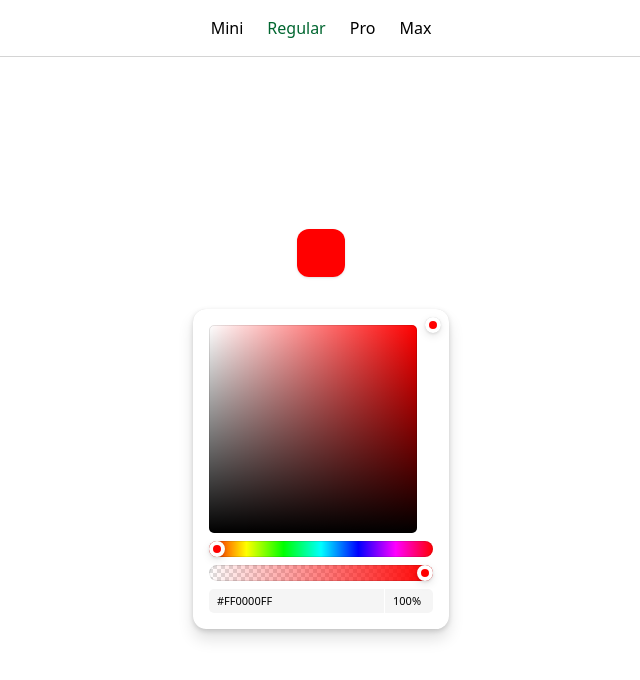
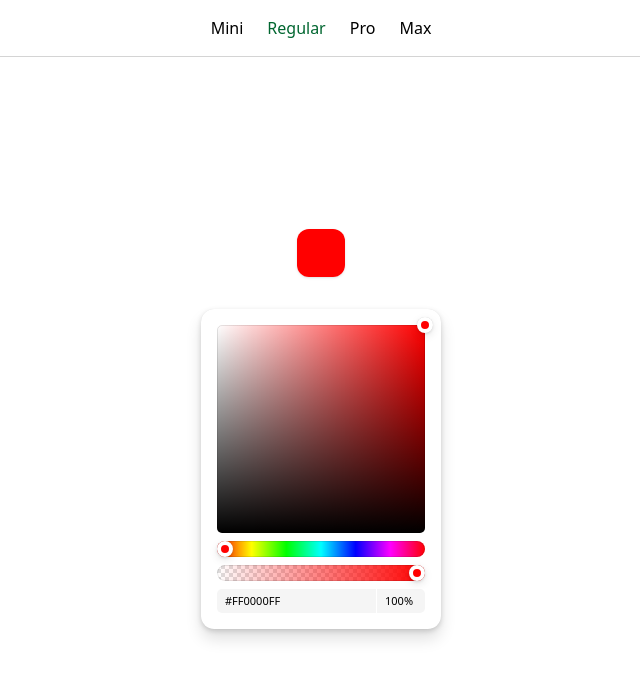
Before and after one commit to olekspolk/vuelor, a Vue app: page / in a window 1280 px wide. Shown: the top 680 px of the page, without its empty margins (319-959 px from the left). Built offline with nearby package versions, Linux system fonts and the light colour scheme; the HTML template or start-up script is replaced by a standard one.

Commit message:
fix: input fields width issue

```diff
--- a/src/core/theme/input.ts
+++ b/src/core/theme/input.ts
@@ -1,6 +1,6 @@
 export default {
   slots: {
-    group: 'flex gap-[1px] rounded-[5px] hover:outline-1 outline-[#e6e6e6] focus-within:outline-1 focus-within:outline-[#0d99ff]',
-    field: 'w-full flex-1 bg-[#f5f5f5] first:rounded-l-[5px] last:rounded-r-[5px] px-2 h-6 focus:outline-none text-[11px]'
+    group: 'w-full flex gap-[1px] rounded-[5px] hover:outline-1 outline-[#e6e6e6] focus-within:outline-1 focus-within:outline-[#0d99ff]',
+    field: 'w-7 flex-1 bg-[#f5f5f5] first:rounded-l-[5px] last:rounded-r-[5px] px-2 h-6 focus:outline-none text-[11px]'
   }
 }
--- a/src/demos/ColorPickerPro.vue
+++ b/src/demos/ColorPickerPro.vue
@@ -111,7 +111,7 @@ const selectedFormatInput = computed(() => {
           </SelectContent>
         </SelectPortal>
       </SelectRoot>
-      <component :is="selectedFormatInput" class="w-[144px]" />
+      <component :is="selectedFormatInput" />
     </div>
   </ColorPickerRoot>
 </template>
```
